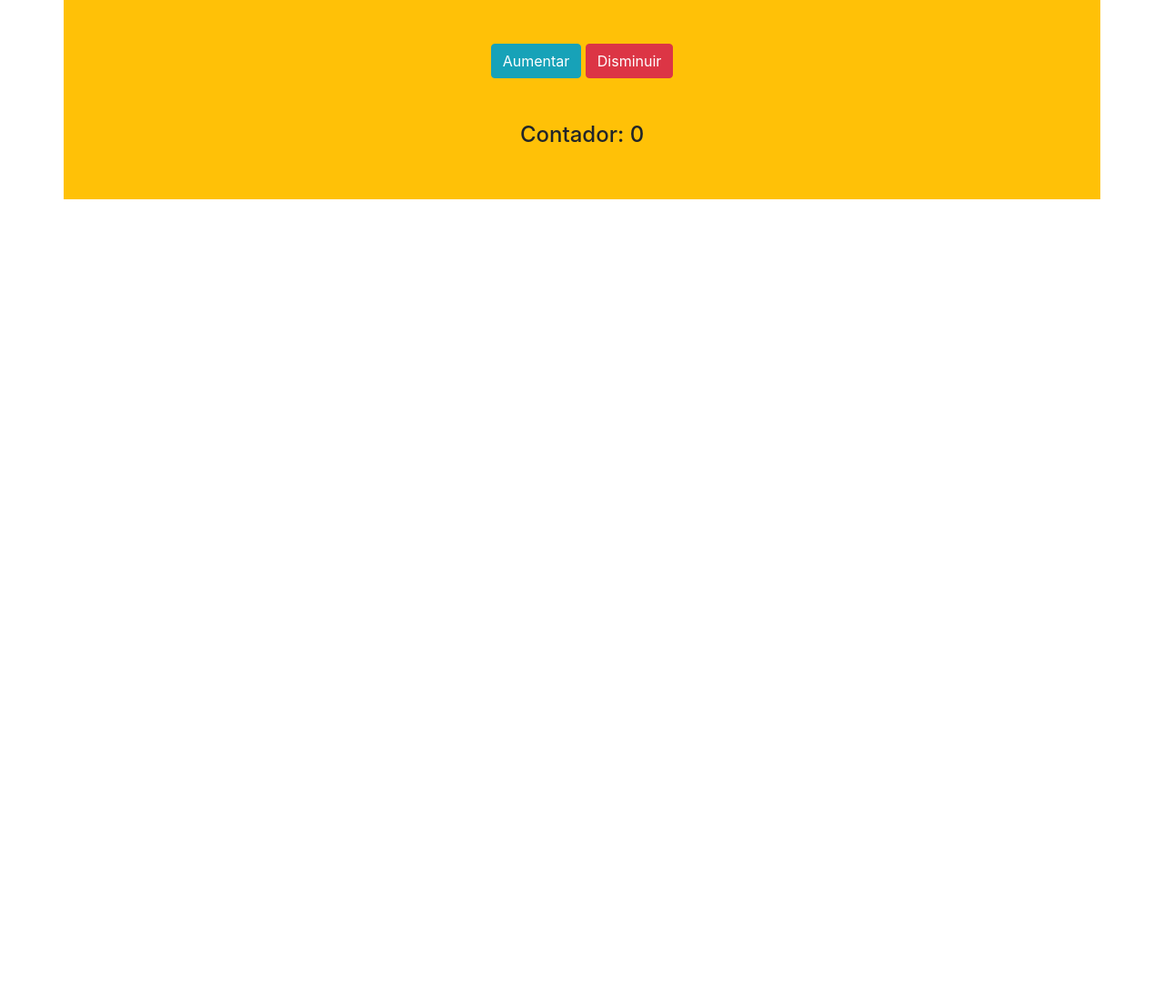
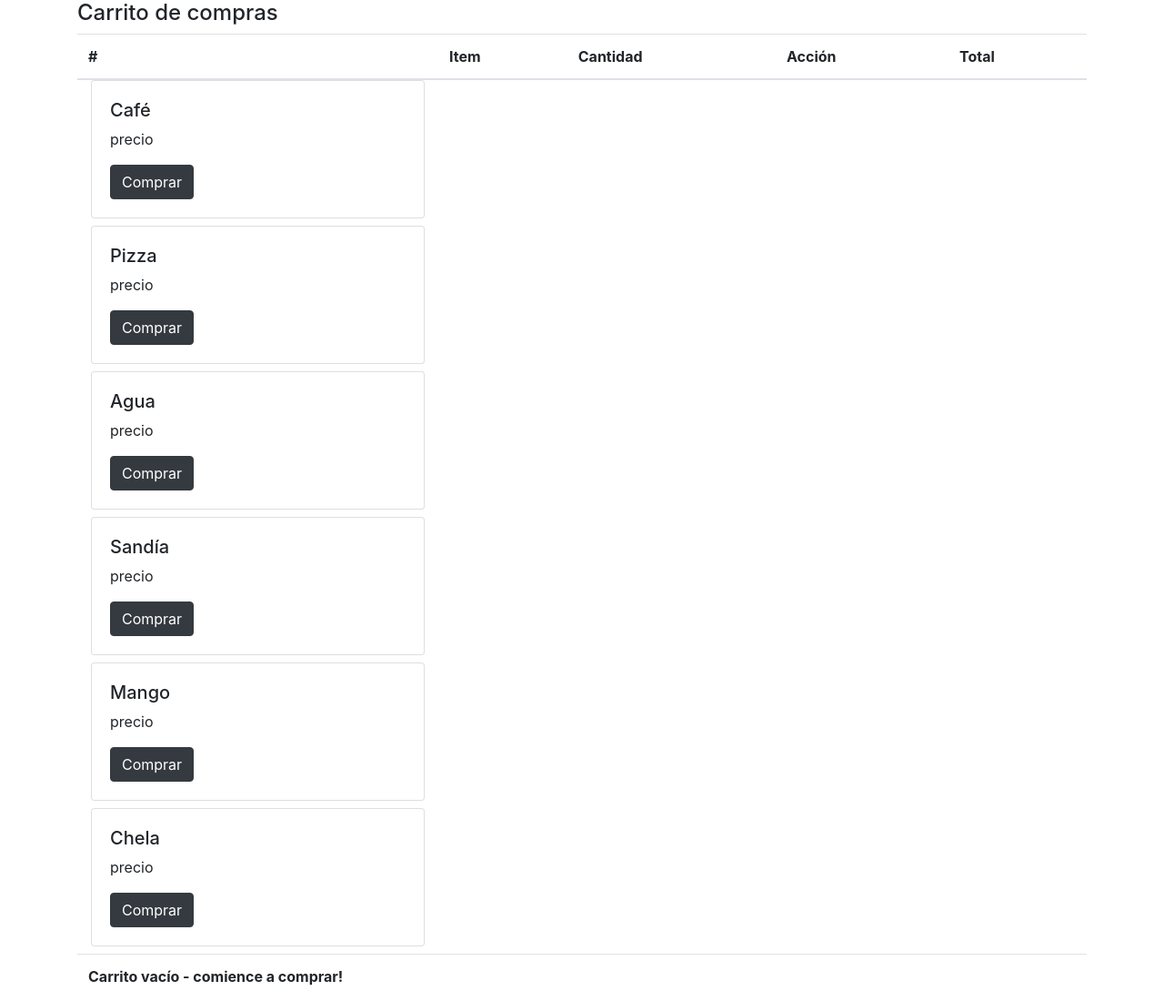
Before and after one commit to jairpss/dom-vanilla-js, a plain HTML site: page index.html in a window 1280 px wide. Shown: the top 1100 px of the page at 91% size. Before the commit the page ends 800 px from the top, so only its background shows below. Drawn offline with nearby package versions, Linux system fonts and the light colour scheme.

Commit message:
starting with the main cart project

```diff
--- /dev/null
+++ b/api.json
@@ -0,0 +1,38 @@
+[
+    {
+        "precio": 500,
+        "id": 1,
+        "title": "Café",
+        "thumbnailUrl": "https://picsum.photos/id/0/600"
+    },
+    {
+        "precio": 300,
+        "id": 2,
+        "title": "Pizza",
+        "thumbnailUrl": "https://picsum.photos/id/10/600"
+    },
+    {
+        "precio": 100,
+        "id": 3,
+        "title": "Agua",
+        "thumbnailUrl": "https://picsum.photos/id/20/600"
+    },
+    {
+        "precio": 50,
+        "id": 4,
+        "title": "Sandía",
+        "thumbnailUrl": "https://picsum.photos/id/30/600"
+    },
+    {
+        "precio": 10,
+        "id": 5,
+        "title": "Mango",
+        "thumbnailUrl": "https://picsum.photos/id/40/600"
+    },
+    {
+        "precio": 150,
+        "id": 6,
+        "title": "Chela",
+        "thumbnailUrl": "https://picsum.photos/id/50/600"
+    }
+]
--- a/app.js
+++ b/app.js
@@ -23,17 +23,46 @@
 //     lista.innerHTML += `<li>${item}</li>`;
 // })
 
-const btnAumentar = document.querySelector('.btn-info');
-const btnDisminuir = document.querySelector('.btn-danger');
-const span = document.getElementById('resultado');
-let contador = 0;
+//Counter
+// const btnAumentar = document.querySelector('.btn-info');
+// const btnDisminuir = document.querySelector('.btn-danger');
+// const span = document.getElementById('resultado');
+// let contador = 0;
 
-btnAumentar.addEventListener('click', () => {
-    contador++;
-    span.textContent = contador;
-})
+// btnAumentar.addEventListener('click', () => {
+//     contador++;
+//     span.textContent = contador;
+// })
 
-btnDisminuir.addEventListener('click', () => {
-    contador--;
-    span.textContent = contador;
-})
+// btnDisminuir.addEventListener('click', () => {
+//     contador--;
+//     span.textContent = contador;
+// })
+
+const items = document.getElementById('items');
+const templateCard = document.getElementById('template-card').content;
+const fragment = document.createDocumentFragment();
+
+document.addEventListener('DOMContentLoaded', () => {
+    fetchData();
+});
+
+const fetchData = async () => {
+    try {
+        const res = await fetch('api.json');
+        const data = await res.json();
+        pintarCards(data);
+    } catch (error) {
+        console.log(error);
+    }
+}
+
+const pintarCards = data => {
+    data.forEach(producto => {
+        templateCard.querySelector('h5').textContent = producto.title;
+
+        const clone = templateCard.cloneNode(true);
+        fragment.appendChild(clone);
+    })
+    items.appendChild(fragment);
+}
--- a/index.html
+++ b/index.html
@@ -10,14 +10,71 @@
       integrity="sha384-TX8t27EcRE3e/ihU7zmQxVncDAy5uIKz4rEkgIXeMed4M0jlfIDPvg6uqKI2xXr2"
       crossorigin="anonymous"
     />
-    <title>DOM Vanilla JS - Practica</title>
+    <title>Carrito de compras (DOM Vanilla JS - Practica)</title>
 </head>
 <body>
-    <div class="container py-5 text-center bg-warning">
-        <button class="btn btn-info">Aumentar</button>
-        <button class="btn btn-danger">Disminuir</button>
-        <h4 class="mt-5">Contador: <span id="resultado">0</span></h4>
+    <div class="container">
+        <h4>Carrito de compras</h4>
+        <table class="table">
+          <thead>
+            <tr>
+              <th scope="col">#</th>
+              <th scope="col">Item</th>
+              <th scope="col">Cantidad</th>
+              <th scope="col">Acción</th>
+              <th scope="col">Total</th>
+            </tr>
+          </thead>
+          <tbody id="items"></tbody>
+          <tfoot>
+            <tr id="footer">
+              <th scope="row" colspan="5">Carrito vacío - comience a comprar!</th>
+            </tr>
+          </tfoot>
+        </table>
+        <h4>Cards</h4>
+        <div class="row" id="cards"></div>
       </div>
+
+      <template id="template-footer">
+          <th scope="row" colspan="2">Total productos</th>
+          <td>10</td>
+          <td>
+              <button class="btn btn-danger btn-sm" id="vaciar-carrito">
+                  vaciar todo
+              </button>
+          </td>
+          <td class="font-weight-bold">$ <span>5000</span></td>
+      </template>
+
+      <template id="template-carrito">
+        <tr>
+          <th scope="row">id</th>
+          <td>Café</td>
+          <td>1</td>
+          <td>
+              <button class="btn btn-info btn-sm">
+                  +
+              </button>
+              <button class="btn btn-danger btn-sm">
+                  -
+              </button>
+          </td>
+          <td>$ <span>500</span></td>
+        </tr>
+      </template>
+
+      <template id="template-card">
+        <div class="col-12 mb-2">
+          <div class="card">
+            <div class="card-body">
+              <h5>Titulo</h5>
+              <p>precio</p>
+              <button class="btn btn-dark">Comprar</button>
+            </div>
+          </div>
+        </div>
+      </template>
     <script src="./app.js"></script>
 </body>
 </html>
```
